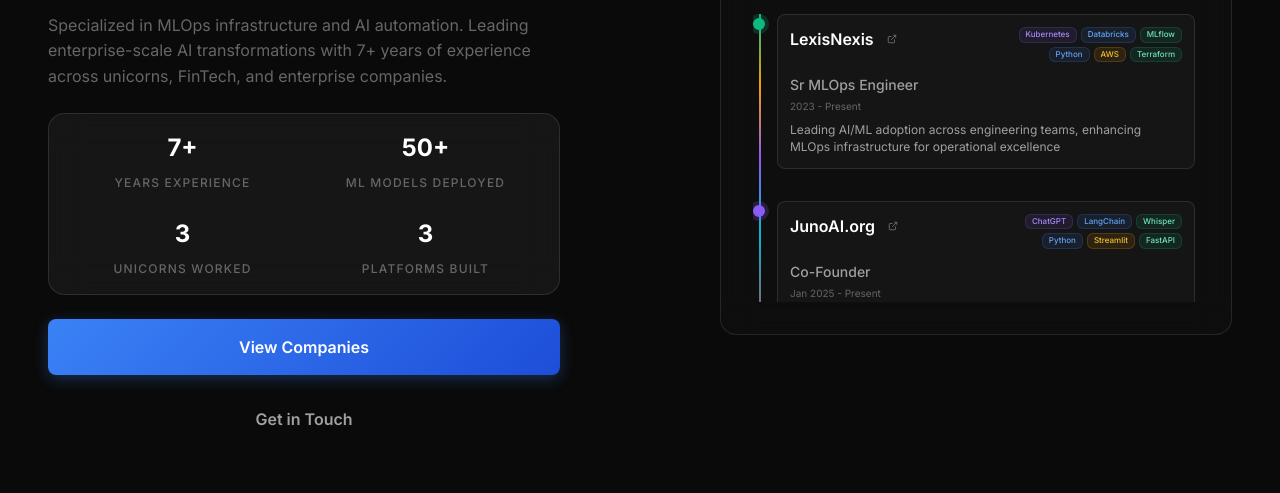
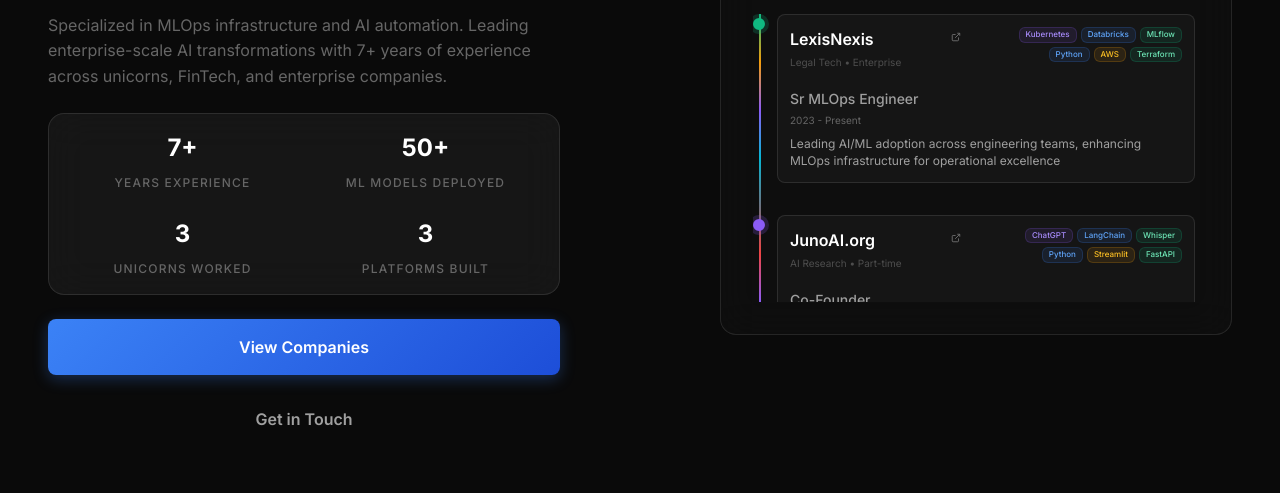
Before and after one commit to OscarArmas/OscarArmas.github.io, a plain HTML site: page index.html in a window 1280 px wide. Shown: the part 296-789 px from the top of the page. Drawn offline with nearby package versions, Linux system fonts and the light colour scheme.

Commit message:
add field for each companie

```diff
--- a/css/components.css
+++ b/css/components.css
@@ -1003,7 +1003,7 @@
     top: 0;
     bottom: 0;
     width: 2px;
-    background: linear-gradient(180deg, #10b981, #f59e0b, #8b5cf6, #06b6d4, #6b7280);
+    background: linear-gradient(180deg, #10b981, #f59e0b, #8b5cf6, #06b6d4, #6b7280, #ef4444, #8b5cf6);
 }
 
 .timeline-item {
@@ -1173,16 +1173,26 @@
 
 .timeline-company-wrapper {
     display: flex;
-    align-items: center;
-    gap: 0.5rem;
+    flex-direction: column;
+    align-items: flex-start;
+    gap: 0.125rem;
     margin-bottom: 0.25rem;
+    position: relative;
 }
 
 .timeline-company {
     color: var(--text-primary);
     font-size: 0.875rem;
     font-weight: 600;
-    margin-bottom: 0;
+    margin-bottom: 0.125rem;
+}
+
+.timeline-industry {
+    color: var(--text-muted);
+    font-size: 0.625rem;
+    font-weight: 400;
+    opacity: 0.7;
+    margin-bottom: 0.125rem;
 }
 
 .company-link {
@@ -1194,7 +1204,9 @@
     color: var(--text-secondary);
     transition: all 0.3s ease;
     border-radius: 0.25rem;
-    position: relative;
+    position: absolute;
+    top: 0;
+    right: 0;
     opacity: 0.7;
 }
 
--- a/index.html
+++ b/index.html
@@ -201,6 +201,7 @@
                                 <div class="timeline-header-section">
                                     <div class="timeline-company-wrapper">
                                         <div class="timeline-company">LexisNexis</div>
+                                        <div class="timeline-industry">Legal Tech • Enterprise</div>
                                         <a href="https://www.lexisnexis.com" target="_blank" class="company-link">
                                             <svg width="12" height="12" viewBox="0 0 24 24" fill="none" stroke="currentColor" stroke-width="2">
                                                 <path d="M18 13v6a2 2 0 0 1-2 2H5a2 2 0 0 1-2-2V8a2 2 0 0 1 2-2h6"></path>
@@ -230,6 +231,7 @@
                                 <div class="timeline-header-section">
                                     <div class="timeline-company-wrapper">
                                         <div class="timeline-company">JunoAI.org</div>
+                                        <div class="timeline-industry">AI Research • Part-time</div>
                                         <a href="https://junoai.org" target="_blank" class="company-link">
                                             <svg width="12" height="12" viewBox="0 0 24 24" fill="none" stroke="currentColor" stroke-width="2">
                                                 <path d="M18 13v6a2 2 0 0 1-2 2H5a2 2 0 0 1-2-2V8a2 2 0 0 1 2-2h6"></path>
@@ -259,6 +261,7 @@
                                 <div class="timeline-header-section">
                                     <div class="timeline-company-wrapper">
                                         <div class="timeline-company">Clara</div>
+                                        <div class="timeline-industry">FinTech • Unicorn</div>
                                         <a href="https://clara.com" target="_blank" class="company-link">
                                             <svg width="12" height="12" viewBox="0 0 24 24" fill="none" stroke="currentColor" stroke-width="2">
                                                 <path d="M18 13v6a2 2 0 0 1-2 2H5a2 2 0 0 1-2-2V8a2 2 0 0 1 2-2h6"></path>
@@ -289,6 +292,7 @@
                                 <div class="timeline-header-section">
                                     <div class="timeline-company-wrapper">
                                         <div class="timeline-company">Rappi</div>
+                                        <div class="timeline-industry">On-Demand Delivery • Unicorn</div>
                                         <a href="https://rappi.com" target="_blank" class="company-link">
                                             <svg width="12" height="12" viewBox="0 0 24 24" fill="none" stroke="currentColor" stroke-width="2">
                                                 <path d="M18 13v6a2 2 0 0 1-2 2H5a2 2 0 0 1-2-2V8a2 2 0 0 1 2-2h6"></path>
@@ -318,6 +322,7 @@
                                 <div class="timeline-header-section">
                                     <div class="timeline-company-wrapper">
                                         <div class="timeline-company">Merqueo</div>
+                                        <div class="timeline-industry">E-commerce • Scale-up</div>
                                         <a href="https://merqueo.com" target="_blank" class="company-link">
                                             <svg width="12" height="12" viewBox="0 0 24 24" fill="none" stroke="currentColor" stroke-width="2">
                                                 <path d="M18 13v6a2 2 0 0 1-2 2H5a2 2 0 0 1-2-2V8a2 2 0 0 1 2-2h6"></path>
@@ -347,6 +352,7 @@
                                 <div class="timeline-header-section">
                                     <div class="timeline-company-wrapper">
                                         <div class="timeline-company">CoderHouse</div>
+                                        <div class="timeline-industry">EdTech • Online Education</div>
                                         <a href="https://coderhouse.com" target="_blank" class="company-link">
                                             <svg width="12" height="12" viewBox="0 0 24 24" fill="none" stroke="currentColor" stroke-width="2">
                                                 <path d="M18 13v6a2 2 0 0 1-2 2H5a2 2 0 0 1-2-2V8a2 2 0 0 1 2-2h6"></path>
@@ -376,6 +382,7 @@
                                 <div class="timeline-header-section">
                                     <div class="timeline-company-wrapper">
                                         <div class="timeline-company">Baubap</div>
+                                        <div class="timeline-industry">FinTech • Micro-lending</div>
                                         <a href="https://baubap.com" target="_blank" class="company-link">
                                             <svg width="12" height="12" viewBox="0 0 24 24" fill="none" stroke="currentColor" stroke-width="2">
                                                 <path d="M18 13v6a2 2 0 0 1-2 2H5a2 2 0 0 1-2-2V8a2 2 0 0 1 2-2h6"></path>
```
